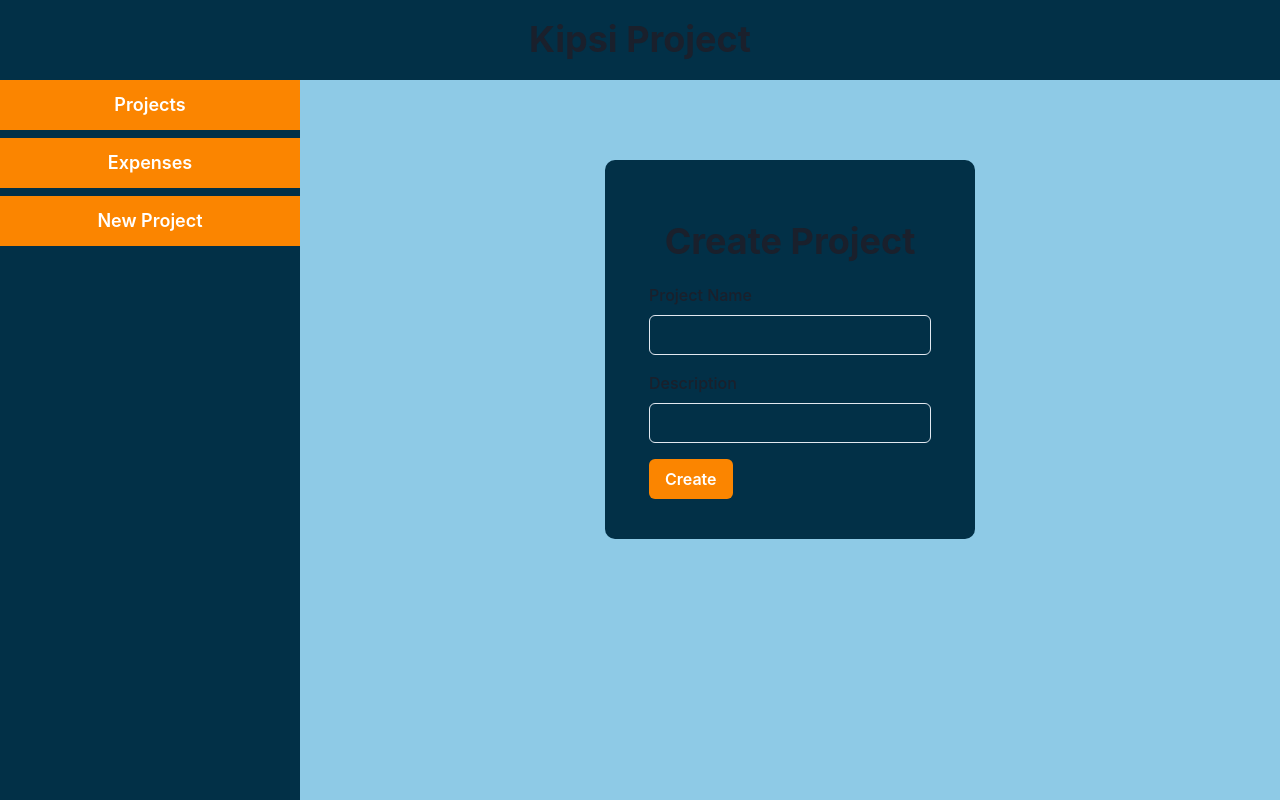
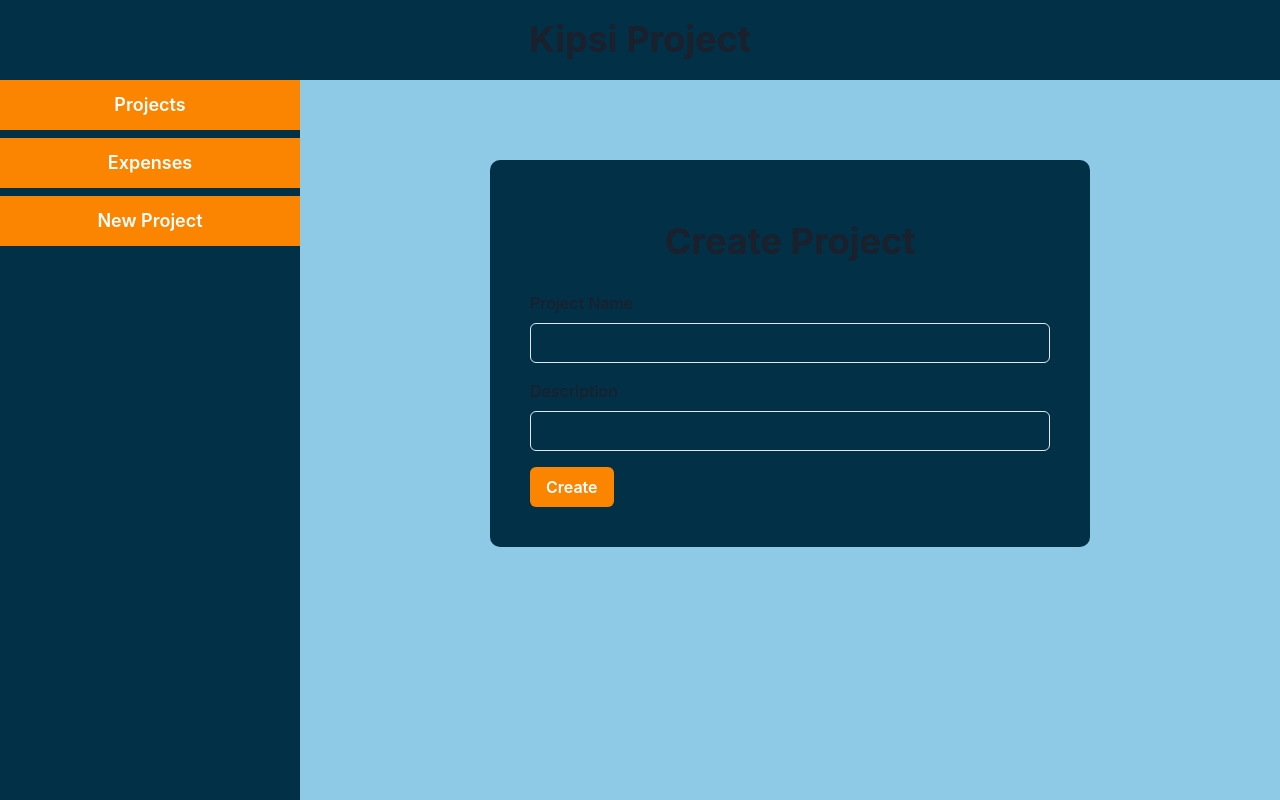
Before and after one commit to sambencivengo/kipsi-project, a Next.js app in the folder client/: page /create-project in a window 1280 px wide. Built offline with nearby package versions, Linux system fonts and the light colour scheme.

Commit message:
styling on the form

```diff
--- a/client/src/pages/create-project.tsx
+++ b/client/src/pages/create-project.tsx
@@ -28,9 +28,17 @@ const CreateProject: NextPage = () => {
 	if (requestError) return <ErrorAlert {...requestError} />;
 
 	return (
-		<Box w={'100%'} p={10} borderRadius={10} bgColor={colors.darkBlue}>
-			<Heading p={5}>Create Project</Heading>
-			<VStack>
+		<Box
+			w={['300px', '600px']}
+			p={10}
+			minH={'350px'}
+			borderRadius={10}
+			bgColor={colors.darkBlue}
+		>
+			<VStack align="stretch">
+				<Heading textAlign="center" p={5}>
+					Create Project
+				</Heading>
 				<Formik
 					validateOnChange={false}
 					validateOnBlur={false}
--- a/client/src/pages/projects.tsx
+++ b/client/src/pages/projects.tsx
@@ -73,7 +73,6 @@ const Projects: NextPage = () => {
 	};
 
 	return (
-		<Box>
 		<Box maxWidth={isMobile ? undefined : '900px'}>
 			<VStack align="stretch" spacing={5}>
 				<HStack>
@@ -89,7 +88,6 @@ const Projects: NextPage = () => {
 					))}
 			</VStack>
 		</Box>
-		</Box>
 	);
 };
 
```
Lines whose indentation alone changed are shown as unchanged.
